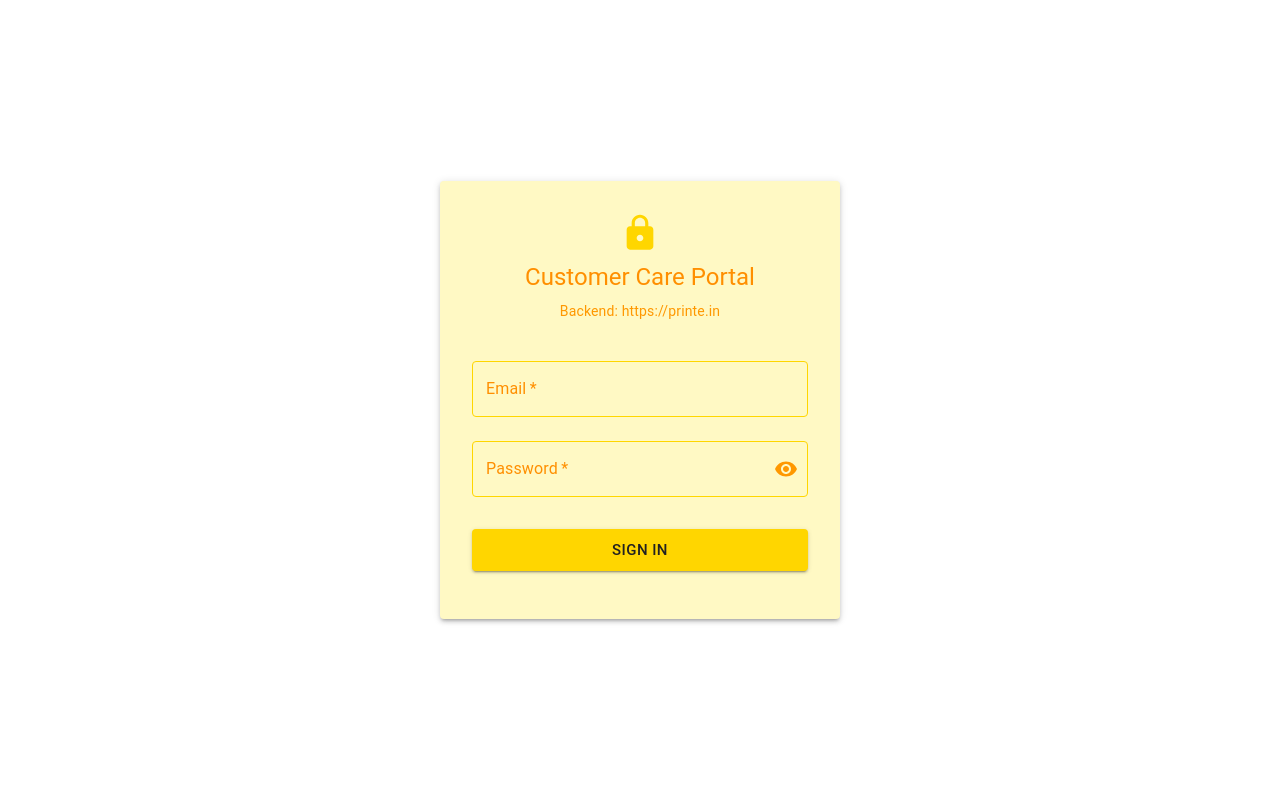
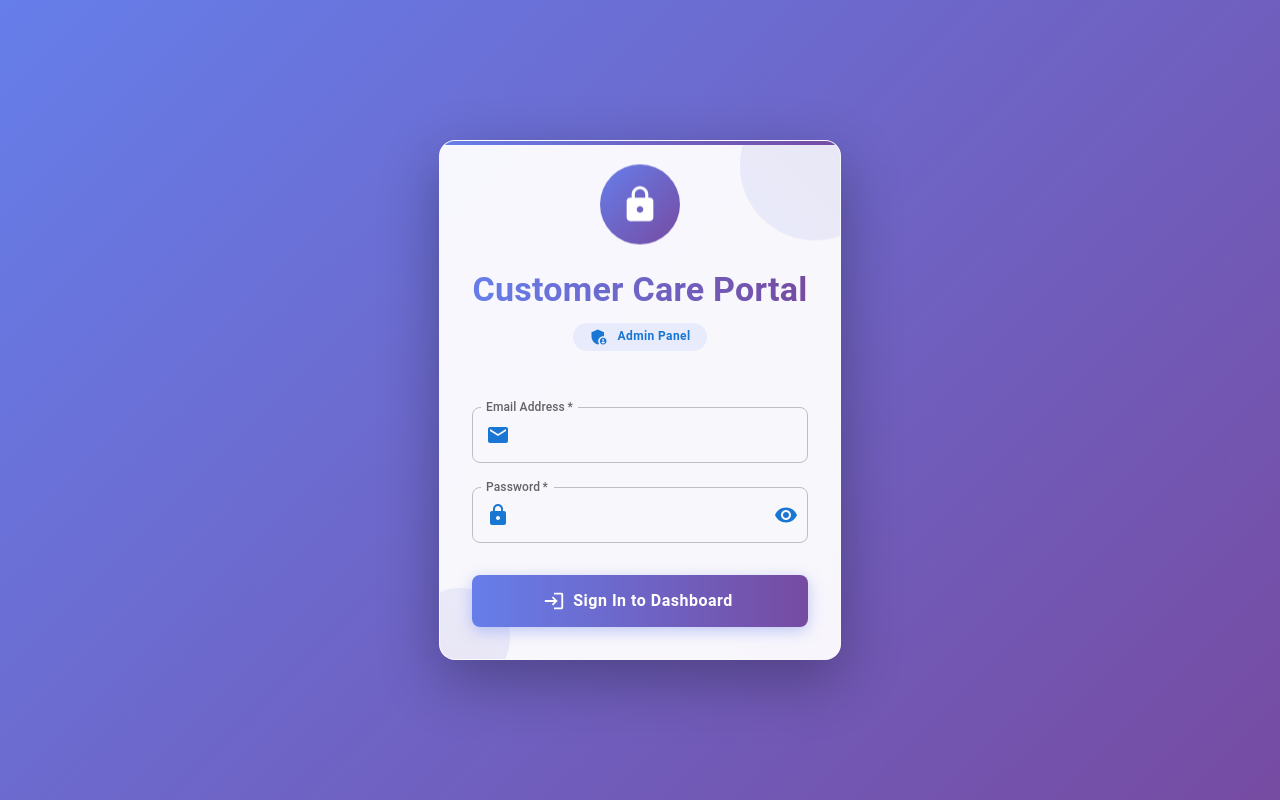
Before and after one commit to santhoshdmedia/customer, a React (Vite) app: page /login in a window 1280 px wide. Built offline with nearby package versions, Linux system fonts and the light colour scheme; no server answers.

Commit message:
changed  login page

```diff
--- a/src/components/auth/Login.jsx
+++ b/src/components/auth/Login.jsx
@@ -1,4 +1,3 @@
-// src/components/auth/Login.jsx - Updated
 import React, { useState, useEffect } from 'react';
 import { useNavigate } from 'react-router-dom';
 import { useAuth } from '../../context/AuthContext';
@@ -13,9 +12,22 @@ import {
   Alert,
   CircularProgress,
   IconButton,
-  InputAdornment
+  InputAdornment,
+  Grid,
+  Fade,
+  useTheme,
+  useMediaQuery,
+  Divider
 } from '@mui/material';
-import { Lock as LockIcon, Visibility, VisibilityOff } from '@mui/icons-material';
+import {
+  Lock as LockIcon,
+  Visibility,
+  VisibilityOff,
+  Email as EmailIcon,
+  Login as LoginIcon,
+  AdminPanelSettings as AdminIcon,
+  Security as SecurityIcon
+} from '@mui/icons-material';
 
 const Login = () => {
   const [email, setEmail] = useState('');
@@ -25,6 +37,10 @@ const Login = () => {
   const [showPassword, setShowPassword] = useState(false);
   const { login } = useAuth();
   const navigate = useNavigate();
+
+  const theme = useTheme();
+  const isMobile = useMediaQuery(theme.breakpoints.down('sm'));
+  const isTablet = useMediaQuery(theme.breakpoints.down('md'));
 
   // Clear localStorage on mount
   useEffect(() => {
@@ -44,173 +60,284 @@ const Login = () => {
     try {
       console.log('Login attempt with:', { email, password });
 
-      // Test the endpoint first
-      const testUrl = 'https://printe.in/api/customer-care/login';
-      console.log('Testing URL:', testUrl);
-
-      const testResponse = await fetch(testUrl, {
-        method: 'POST',
-        headers: {
-          'Content-Type': 'application/json',
-        },
-        body: JSON.stringify({ email, password })
-      });
-
-      console.log('Test response status:', testResponse.status);
-      const testData = await testResponse.json();
-      console.log('Test response data:', testData);
-
-      // Now use auth service
-      // In handleSubmit function
       const result = await login(email, password);
 
       if (result) {
-        toast.success(result.message || 'Login successful!');
+        toast.success(result.message || 'Welcome back!');
         navigate('/dashboard');
       } else {
-        setError(result?.message || 'Login failed');
-        toast.error(result?.message || 'Login failed');
+        setError(result?.message || 'Invalid credentials');
+        toast.error(result?.message || 'Invalid credentials');
       }
 
     } catch (error) {
-      console.error('Full error:', error);
-      setError(`Login error: ${error.message || 'Check backend connection'}`);
-      toast.error('Login failed. Check backend connection.');
+      console.error('Login error:', error);
+      setError(`Login failed: ${error.message || 'Please check your connection'}`);
+      toast.error('Login failed. Please try again.');
     } finally {
       setLoading(false);
     }
   };
 
-  // Use test credentials
-  const useTestCredentials = () => {
-    setEmail('admin@example.com');
-    setPassword('password123');
-  };
-
-  // Toggle password visibility
   const handleClickShowPassword = () => {
     setShowPassword(!showPassword);
   };
 
+  const useTestCredentials = () => {
+    setEmail('admin@example.com');
+    setPassword('password123');
+    toast.success('Test credentials loaded!');
+  };
+
   return (
-    <Container maxWidth="sm">
     <Box
       sx={{
         minHeight: '100vh',
+        background: 'linear-gradient(135deg, #667eea 0%, #764ba2 100%)',
         display: 'flex',
         alignItems: 'center',
         justifyContent: 'center',
+        py: 4,
+        position: 'relative',
+        overflow: 'hidden',
+        '&::before': {
+          content: '""',
+          position: 'absolute',
+          width: '300%',
+          height: '300%',
+          background: 'radial-gradient(circle, rgba(255,255,255,0.1) 1px, transparent 1px)',
+          backgroundSize: '50px 50px',
+          animation: 'moveBackground 20s linear infinite',
+          opacity: 0.3,
+        }
       }}
     >
+      <style>
+        {`
+          @keyframes moveBackground {
+            0% { transform: translate(0, 0); }
+            100% { transform: translate(-50px, -50px); }
+          }
+          @keyframes float {
+            0%, 100% { transform: translateY(0px); }
+            50% { transform: translateY(-10px); }
+          }
+        `}
+      </style>
+
+      <Container maxWidth="lg">
+        <Grid container justifyContent="center" alignItems="center">
+          <Grid item xs={12} md={6} lg={5}>
+            <Fade in={true} timeout={800}>
               <Paper
-          elevation={3}
+                elevation={24}
                 sx={{
-            p: 4,
-            width: '100%',
-            maxWidth: 400,
-            backgroundColor: '#fff9c4' // Yellow paper background
+                  p: isMobile ? 3 : 4,
+                  borderRadius: 4,
+                  background: 'rgba(255, 255, 255, 0.95)',
+                  backdropFilter: 'blur(10px)',
+                  border: '1px solid rgba(255, 255, 255, 0.2)',
+                  boxShadow: '0 20px 60px rgba(0, 0, 0, 0.3)',
+                  position: 'relative',
+                  overflow: 'hidden',
+                  '&::before': {
+                    content: '""',
+                    position: 'absolute',
+                    top: 0,
+                    left: 0,
+                    right: 0,
+                    height: '4px',
+                    background: 'linear-gradient(90deg, #667eea, #764ba2)',
+                  }
                 }}
               >
-          <Box sx={{ textAlign: 'center', mb: 3 }}>
-            <LockIcon sx={{
-              fontSize: 40,
-              color: '#ffd600', // Yellow color for icon
-              mb: 1
-            }} />
-            <Typography variant="h5" component="h1" gutterBottom sx={{ color: '#ff8f00' }}>
+                {/* Decorative elements */}
+                <Box
+                  sx={{
+                    position: 'absolute',
+                    top: -50,
+                    right: -50,
+                    width: 150,
+                    height: 150,
+                    borderRadius: '50%',
+                    background: 'linear-gradient(45deg, rgba(102, 126, 234, 0.1), rgba(118, 75, 162, 0.1))',
+                    animation: 'float 6s ease-in-out infinite',
+                  }}
+                />
+
+                <Box
+                  sx={{
+                    position: 'absolute',
+                    bottom: -30,
+                    left: -30,
+                    width: 100,
+                    height: 100,
+                    borderRadius: '50%',
+                    background: 'linear-gradient(45deg, rgba(118, 75, 162, 0.1), rgba(102, 126, 234, 0.1))',
+                    animation: 'float 4s ease-in-out infinite',
+                    animationDelay: '1s',
+                  }}
+                />
+
+                <Box sx={{ position: 'relative', zIndex: 1 }}>
+                  {/* Header */}
+                  <Box sx={{ textAlign: 'center', mb: 4 }}>
+                    <Box
+                      sx={{
+                        display: 'inline-flex',
+                        alignItems: 'center',
+                        justifyContent: 'center',
+                        width: 80,
+                        height: 80,
+                        borderRadius: '50%',
+                        background: 'linear-gradient(135deg, #667eea, #764ba2)',
+                        mb: 2,
+                        animation: 'float 4s ease-in-out infinite',
+                      }}
+                    >
+                      <LockIcon sx={{ fontSize: 40, color: 'white' }} />
+                    </Box>
+
+                    <Typography
+                      variant="h4"
+                      component="h1"
+                      gutterBottom
+                      sx={{
+                        background: 'linear-gradient(90deg, #667eea, #764ba2)',
+                        WebkitBackgroundClip: 'text',
+                        WebkitTextFillColor: 'transparent',
+                        fontWeight: 700,
+                        fontSize: isMobile ? '1.75rem' : '2.125rem',
+                      }}
+                    >
                       Customer Care Portal
                     </Typography>
-            <Typography variant="body2" sx={{ color: '#ff9800' }}>
-              Backend: https://printe.in
+
+
+                    <Box
+                      sx={{
+                        display: 'inline-flex',
+                        alignItems: 'center',
+                        gap: 1,
+                        px: 2,
+                        py: 0.5,
+                        borderRadius: 20,
+                        background: 'rgba(102, 126, 234, 0.1)',
+                        mb: 3,
+                      }}
+                    >
+                      <AdminIcon fontSize="small" color="primary" />
+                      <Typography variant="caption" color="primary.main" fontWeight={600}>
+                        Admin Panel
                       </Typography>
+                    </Box>
                   </Box>
 
                   {error && (
-            <Alert severity="error" sx={{
-              mb: 2,
-              backgroundColor: '#ffebee',
-              color: '#c62828'
-            }}>
+                    <Alert
+                      severity="error"
+                      sx={{
+                        mb: 3,
+                        borderRadius: 2,
+                        border: '1px solid',
+                        borderColor: 'error.light',
+                        background: 'rgba(211, 47, 47, 0.05)',
+                        animation: 'shake 0.5s ease-in-out',
+                      }}
+                    >
+                      <Typography variant="body2" fontWeight={500}>
                         {error}
+                      </Typography>
                     </Alert>
                   )}
 
+                  {/* Login Form */}
                   <form onSubmit={handleSubmit}>
+                    <Box sx={{ mb: 3 }}>
                       <TextField
                         fullWidth
-              label="Email"
+                        label="Email Address"
                         type="email"
                         value={email}
                         onChange={(e) => setEmail(e.target.value)}
-              margin="normal"
                         required
                         disabled={loading}
                         autoComplete="email"
+                        InputProps={{
+                          startAdornment: (
+                            <InputAdornment position="start">
+                              <EmailIcon color="primary" />
+                            </InputAdornment>
+                          ),
+                        }}
                         sx={{
                           '& .MuiOutlinedInput-root': {
-                  '& fieldset': {
-                    borderColor: '#ffd600',
-                  },
+                            borderRadius: 2,
+                            transition: 'all 0.3s',
                             '&:hover fieldset': {
-                    borderColor: '#ffca28',
+                              borderColor: 'primary.main',
+                              boxShadow: '0 0 0 3px rgba(102, 126, 234, 0.1)',
                             },
                             '&.Mui-focused fieldset': {
-                    borderColor: '#ffb300',
+                              borderColor: 'primary.main',
+                              boxShadow: '0 0 0 3px rgba(102, 126, 234, 0.1)',
                             },
                           },
                           '& .MuiInputLabel-root': {
-                  color: '#ff8f00',
+                            fontWeight: 500,
                           },
-                '& .MuiInputLabel-root.Mui-focused': {
-                  color: '#ff6f00',
-                }
                         }}
                       />
+                    </Box>
 
+                    <Box sx={{ mb: 4 }}>
                       <TextField
                         fullWidth
                         label="Password"
                         type={showPassword ? 'text' : 'password'}
                         value={password}
                         onChange={(e) => setPassword(e.target.value)}
-              margin="normal"
                         required
                         disabled={loading}
                         autoComplete="current-password"
                         InputProps={{
+                          startAdornment: (
+                            <InputAdornment position="start">
+                              <LockIcon color="primary" />
+                            </InputAdornment>
+                          ),
                           endAdornment: (
                             <InputAdornment position="end">
                               <IconButton
                                 aria-label="toggle password visibility"
                                 onClick={handleClickShowPassword}
                                 edge="end"
-                      sx={{ color: '#ff9800' }}
+                                sx={{ color: 'primary.main' }}
                               >
                                 {showPassword ? <VisibilityOff /> : <Visibility />}
                               </IconButton>
                             </InputAdornment>
-                )
+                          ),
                         }}
                         sx={{
                           '& .MuiOutlinedInput-root': {
-                  '& fieldset': {
-                    borderColor: '#ffd600',
-                  },
+                            borderRadius: 2,
+                            transition: 'all 0.3s',
                             '&:hover fieldset': {
-                    borderColor: '#ffca28',
+                              borderColor: 'primary.main',
+                              boxShadow: '0 0 0 3px rgba(102, 126, 234, 0.1)',
                             },
                             '&.Mui-focused fieldset': {
-                    borderColor: '#ffb300',
+                              borderColor: 'primary.main',
+                              boxShadow: '0 0 0 3px rgba(102, 126, 234, 0.1)',
                             },
                           },
                           '& .MuiInputLabel-root': {
-                  color: '#ff8f00',
+                            fontWeight: 500,
                           },
-                '& .MuiInputLabel-root.Mui-focused': {
-                  color: '#ff6f00',
-                }
                         }}
                       />
+                    </Box>
 
                     <Button
                       fullWidth
@@ -218,30 +345,53 @@ const Login = () => {
                       variant="contained"
                       size="large"
                       disabled={loading}
+                      startIcon={!loading && <LoginIcon />}
                       sx={{
-                mt: 3,
-                mb: 2,
-                backgroundColor: '#ffd600',
-                color: '#212121',
+                        py: 1.5,
+                        borderRadius: 2,
+                        background: 'linear-gradient(90deg, #667eea, #764ba2)',
+                        boxShadow: '0 4px 15px rgba(102, 126, 234, 0.4)',
+                        textTransform: 'none',
+                        fontSize: '1rem',
+                        fontWeight: 600,
+                        letterSpacing: '0.5px',
+                        transition: 'all 0.3s',
                         '&:hover': {
-                  backgroundColor: '#ffca28',
+                          transform: 'translateY(-2px)',
+                          boxShadow: '0 6px 20px rgba(102, 126, 234, 0.6)',
+                          background: 'linear-gradient(90deg, #764ba2, #667eea)',
+                        },
+                        '&:active': {
+                          transform: 'translateY(0)',
                         },
                         '&:disabled': {
-                  backgroundColor: '#ffecb3',
-                  color: '#9e9e9e'
-                }
+                          background: 'linear-gradient(90deg, #ccc, #999)',
+                          boxShadow: 'none',
+                          transform: 'none',
+                        },
                       }}
                     >
                       {loading ? (
-                <CircularProgress size={24} sx={{ color: '#ff8f00' }} />
+                        <CircularProgress size={24} color="inherit" />
                       ) : (
-                'Sign In'
+                        'Sign In to Dashboard'
                       )}
                     </Button>
+
+
                   </form>
+
+
+                </Box>
               </Paper>
+            </Fade>
+          </Grid>
+
+          {/* Right side info panel - hidden on mobile */}
+
+        </Grid>
+      </Container>
     </Box>
-    </Container>
   );
 };
 
--- a/src/components/customer-care/CustomerCareSettings.jsx
+++ b/src/components/customer-care/CustomerCareSettings.jsx
@@ -622,11 +622,11 @@ const CustomerCareSettings = () => {
       </Box>
 
       {/* User Info Card */}
-      <Card sx={{ mb: 3, bgcolor: '#fef9e8' }}>
+      <Card sx={{ mb: 3, }}>
         <CardContent>
           <Grid container spacing={2} alignItems="center">
             <Grid item>
-              <Avatar sx={{ width: 60, height: 60, bgcolor: '#f2c41a' }}>
+              <Avatar sx={{ width: 60, height: 60, }}>
                 {formData.name.charAt(0).toUpperCase()}
               </Avatar>
             </Grid>
```
Lines whose indentation alone changed are shown as unchanged.
